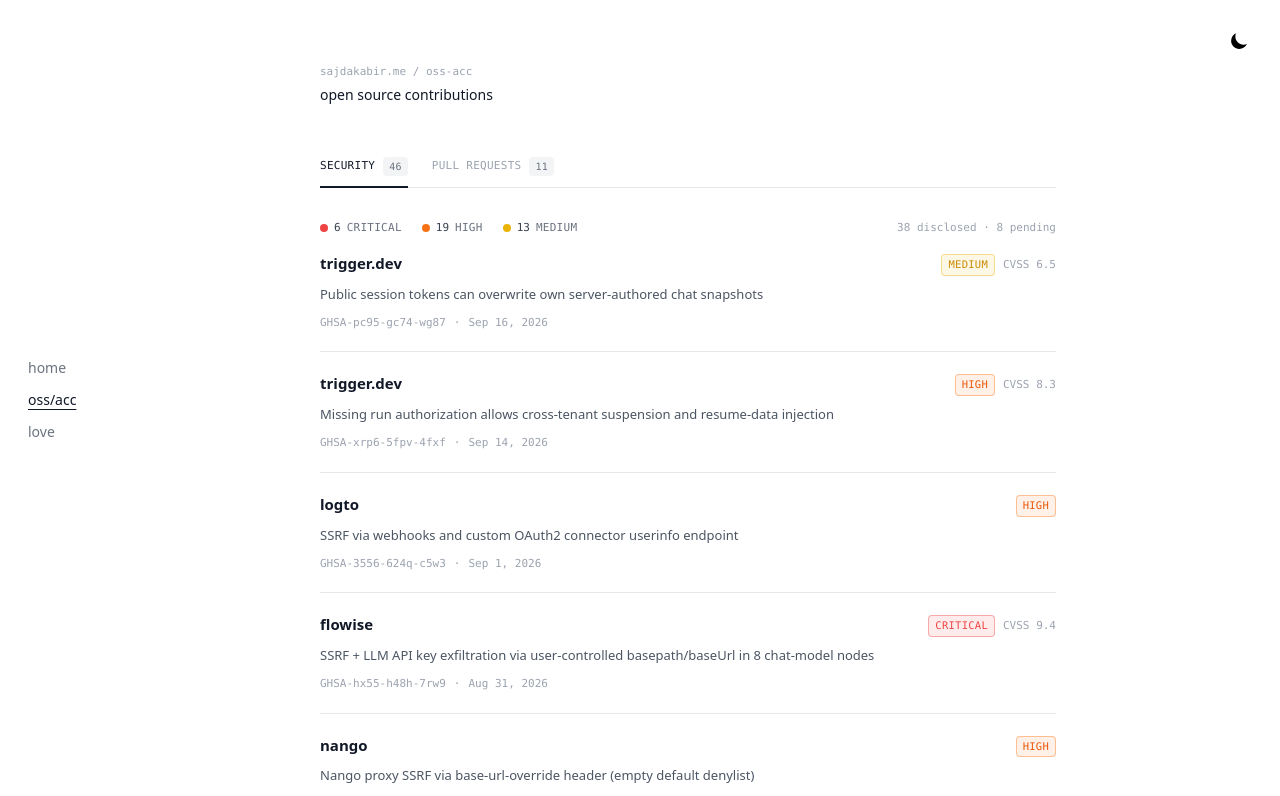
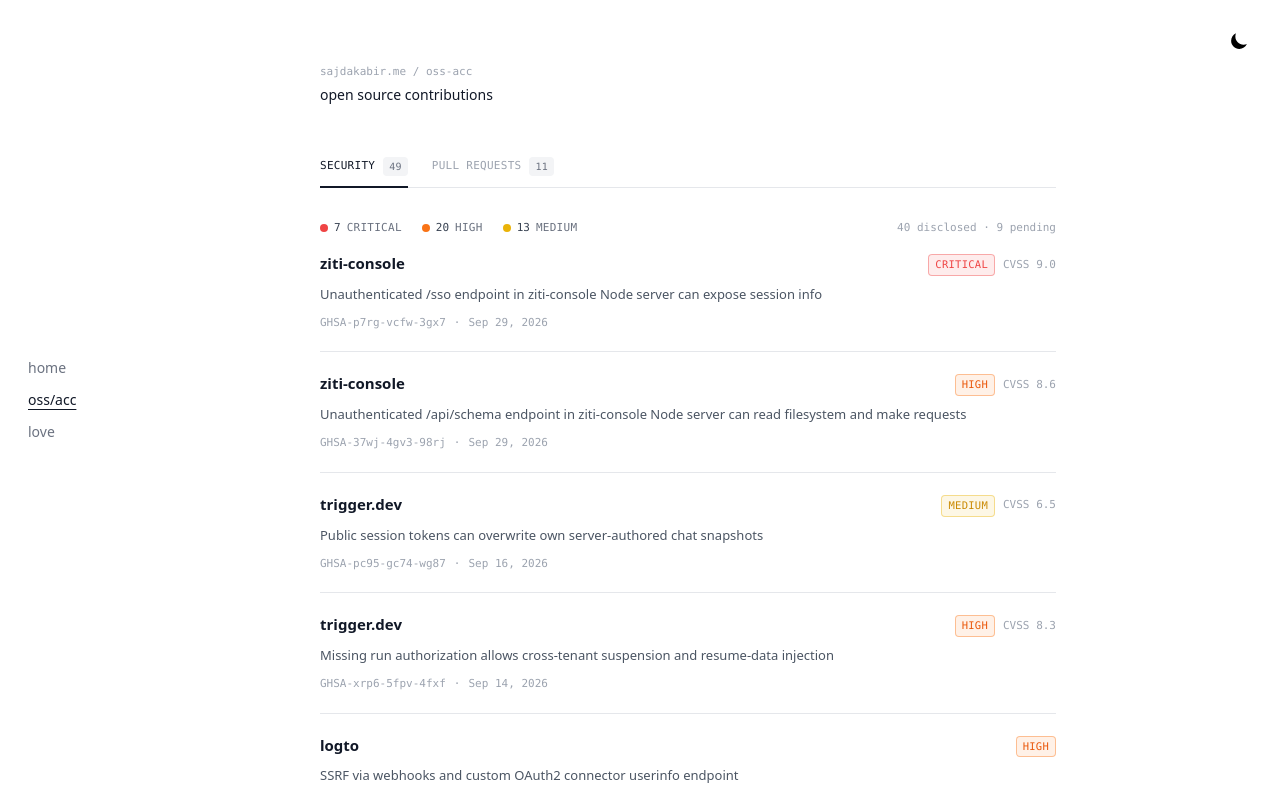
Before and after one commit to sajdakabir/saju, a Next.js app: page /oss-acc in a window 1280 px wide. Shown: the top 796 px of the page. Built offline with nearby package versions, Linux system fonts and the light colour scheme.

Commit message:
Add ziti-console advisories and pipecat pending disclosure
GHSA-37wj-4gv3-98rj, GHSA-p7rg-vcfw-3gx7 (ziti-console, published)
pipecat GHSA-f79h-6hxx-v7xj (draft, added as pending)

```diff
--- a/src/app/oss-acc/page.tsx
+++ b/src/app/oss-acc/page.tsx
@@ -116,6 +116,8 @@ type SecurityFinding = {
 
 // Coordinated disclosures reported via zerotrail — GitHub Security Advisories.
 const securityFindings: SecurityFinding[] = [
+  { id: 'GHSA-p7rg-vcfw-3gx7', date: 'Sep 29, 2026', project: 'ziti-console', title: 'Unauthenticated /sso endpoint in ziti-console Node server can expose session info', severity: 'Critical', cvss: '9.0', href: 'https://github.com/openziti/ziti-console/security/advisories/GHSA-p7rg-vcfw-3gx7', published: true },
+  { id: 'GHSA-37wj-4gv3-98rj', date: 'Sep 29, 2026', project: 'ziti-console', title: 'Unauthenticated /api/schema endpoint in ziti-console Node server can read filesystem and make requests', severity: 'High', cvss: '8.6', href: 'https://github.com/openziti/ziti-console/security/advisories/GHSA-37wj-4gv3-98rj', published: true },
   { id: 'GHSA-pc95-gc74-wg87', date: 'Sep 16, 2026', project: 'trigger.dev', title: 'Public session tokens can overwrite own server-authored chat snapshots', severity: 'Medium', cvss: '6.5', href: 'https://github.com/triggerdotdev/trigger.dev/security/advisories/GHSA-pc95-gc74-wg87', published: true },
   { id: 'GHSA-xrp6-5fpv-4fxf', date: 'Sep 14, 2026', project: 'trigger.dev', title: 'Missing run authorization allows cross-tenant suspension and resume-data injection', severity: 'High', cvss: '8.3', href: 'https://github.com/triggerdotdev/trigger.dev/security/advisories/GHSA-xrp6-5fpv-4fxf', published: true },
   { id: 'GHSA-3556-624q-c5w3', date: 'Sep 1, 2026', project: 'logto', title: 'SSRF via webhooks and custom OAuth2 connector userinfo endpoint', severity: 'High', cvss: '', href: 'https://github.com/logto-io/logto/security/advisories/GHSA-3556-624q-c5w3', published: true },
@@ -164,6 +166,7 @@ const securityFindings: SecurityFinding[] = [
   { id: 'Reserved', date: '', project: 'dbeaver', title: 'Pending disclosure', severity: 'High', cvss: '', href: '', published: false },
   { id: 'Reserved', date: '', project: 'latitude-llm', title: 'Pending disclosure', severity: 'High', cvss: '', href: '', published: false },
   { id: 'Reserved', date: '', project: 'kavita', title: 'Pending disclosure', severity: 'High', cvss: '', href: '', published: false },
+  { id: 'Reserved', date: '', project: 'pipecat', title: 'Pending disclosure', severity: 'Medium', cvss: '', href: '', published: false },
 ];
 
 const sevStyle: Record<Severity, string> = {
```
